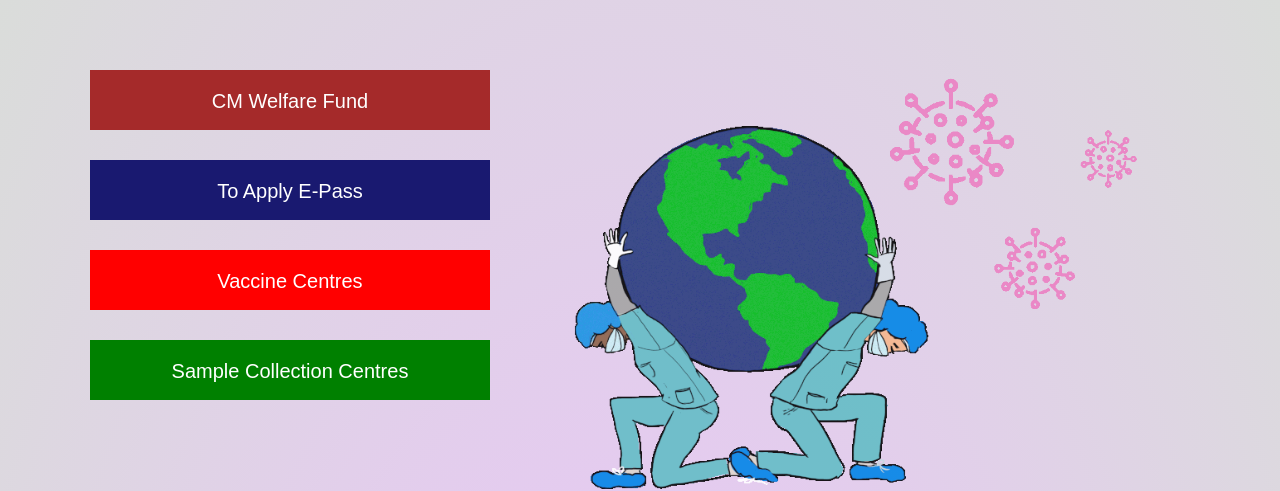
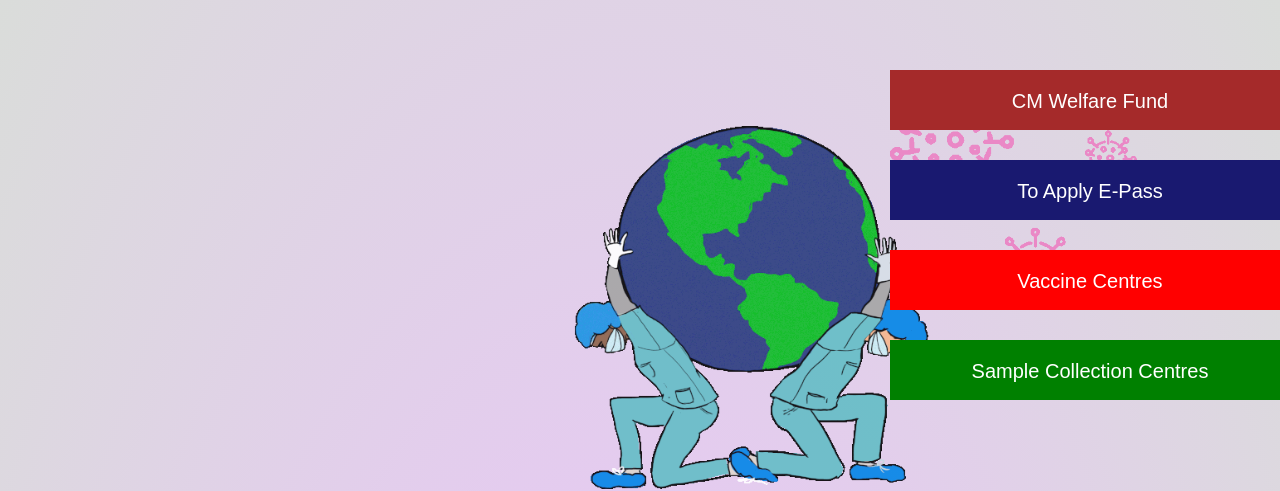
Before and after one commit to RoshiniSukumar/Covid-19-Support-Desk, a React (Create React App) app: page / in a window 1280 px wide. Shown: the part 141-632 px from the top of the page. Built offline with nearby package versions, Linux system fonts and the light colour scheme.

Commit message:
link css

```diff
--- a/src/components/function/Links.css
+++ b/src/components/function/Links.css
@@ -145,10 +145,11 @@ ol li:hover{
 .full{
     position:relative;
     bottom:350px;
-    left:20px;
+    left:820px;
     margin:40px;
      text-decoration:none;
      /* background-image: url("./assets/newpgedit.jpg"); */
+     z-index: 1;
 }
 .sidelinks a{
      color:white;
```
